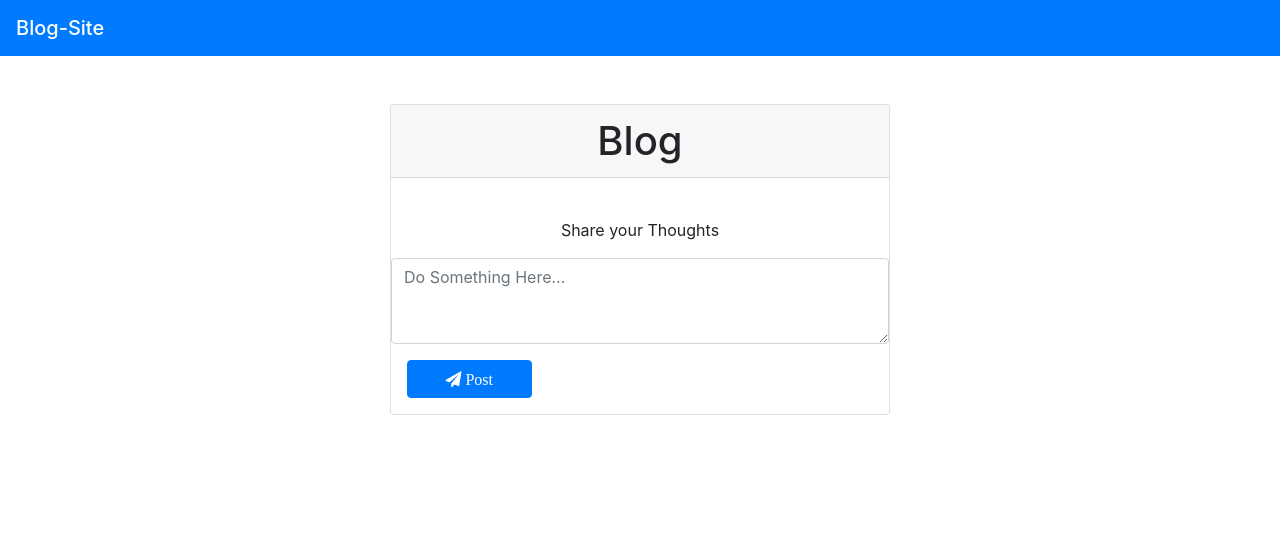
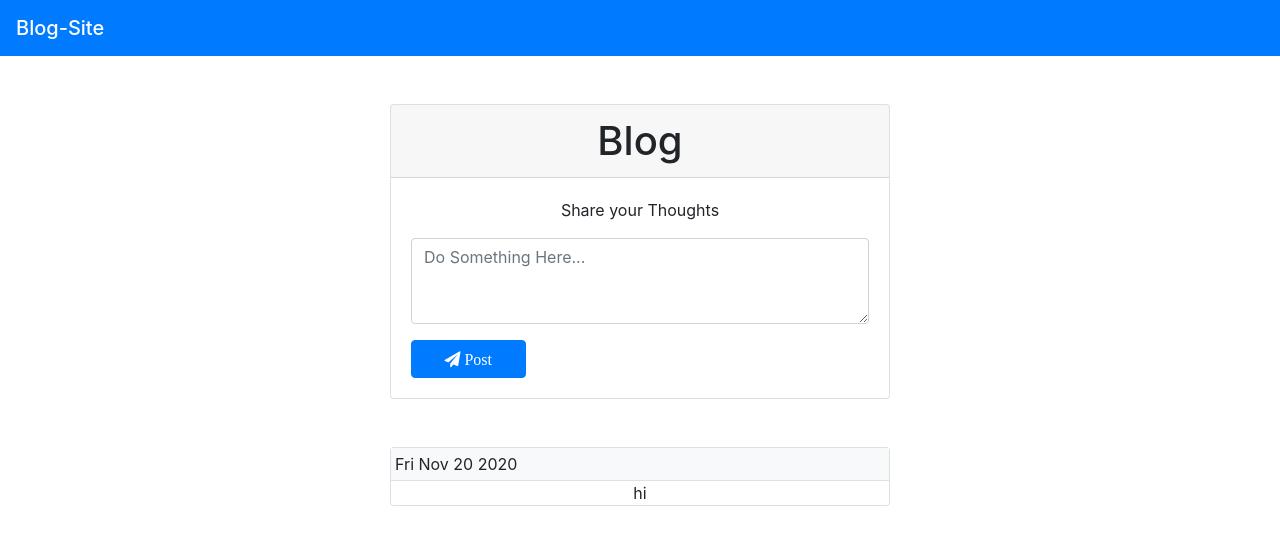
Before and after one commit to ilyas-code/BlogApp, a React (Create React App) app: page / in a window 1280 px wide. Shown: the top 544 px of the page. Built offline with nearby package versions, Linux system fonts and the light colour scheme.

Commit message:
build input fields

```diff
--- a/src/App.js
+++ b/src/App.js
@@ -1,25 +1,50 @@
-import React from 'react'
+import React, { useState } from 'react'
 import './App.css';
 
 function App() {
+  const [blogPost, setBlogPost] = useState(null)
+  const [postTime, setPostTime] = useState(null)
+  const time = new Date();
 
+  //function for setting the blog text in blog hook
+  function changeHandler(e) {
+    const value = e.target.value;
+    setBlogPost(value);
+    console.log(blogPost);
+  }
 
+  // function for submitting the data to the database
+  function submitHandle(e) {
+    e.preventDefault();
+    setPostTime(time.toDateString());
+    console.log(postTime);
+  }
 
   return (
     <div className="App">
-      <nav class="navbar navbar-light bg-primary ">
-        <span class="navbar-brand mb-0 h1 text-white">Blog-Site</span>
+      <nav className="navbar navbar-light bg-primary ">
+        <span className="navbar-brand mb-0 h1 text-white">Blog-Site</span>
       </nav>
       <form>
         <div className="card mt-5" style={{ maxWidth: "500px", margin: "0 auto" }}>
           <h1 className="card-header">Blog</h1>
-          <div className="card-body"></div>
-          <p class="card-text">Share your Thoughts</p>
-          <textarea className=" form-control" rows="3" placeholder="Do Something Here..."></textarea>
-          <button type="submit" className="btn btn-primary w-25 m-3"><i class="fa fa-paper-plane" aria-hidden="true">  Post</i></button>
+          <div className="card-body">
+            <p className="card-text">Share your Thoughts</p>
+            <textarea name="blogText" className=" form-control" rows="3" placeholder="Do Something Here..." onChange={changeHandler}></textarea>
+            <button type="submit" className="btn btn-primary w-25 mt-3 float-left" onClick={submitHandle}>
+              <i className="fa fa-paper-plane" aria-hidden="true"> Post</i>
+            </button>
+          </div>
+
         </div>
       </form>
-
+      {/* blog post card */}
+      <div className="card mt-5" style={{ maxWidth: "500px", margin: "0 auto" }}>
+        <div className="bg-light border-bottom">
+          <p className="float-left m-1">{time.toDateString()}</p>
+        </div>
+        <p className="card-text">hi</p>
+      </div>
     </div>
   );
 }
```
